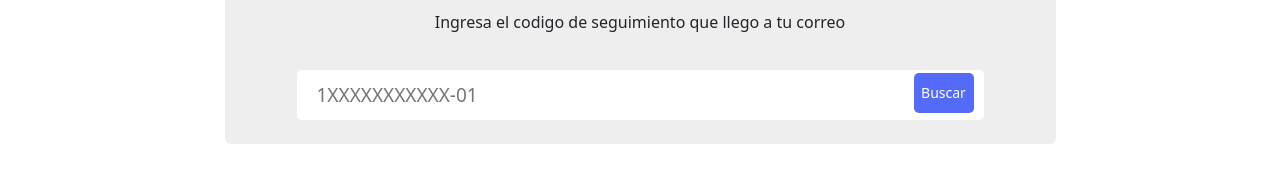
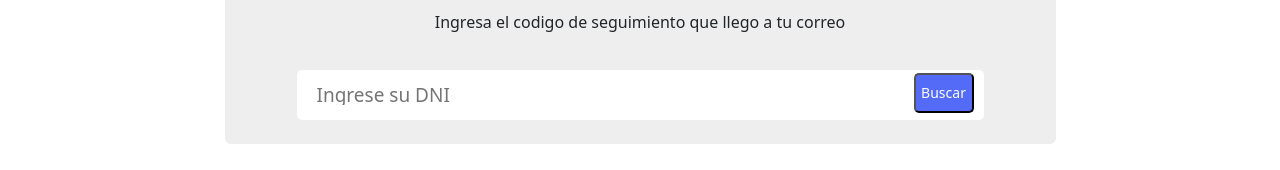
Before and after one commit to IJSagnella/ReactTP, a React (Vite) app in the folder tp-frontend/: page /consulta in a window 1280 px wide. Shown: the part 285-455 px from the top of the page. Built offline with nearby package versions, Linux system fonts and the light colour scheme.

Commit message:
Agrego busqueda de ordenes por dni
Creo botón Buscar y agrego service con petición GET para el backend en el endpoint ordenes para recuperar información por su dni

```diff
--- a/tp-frontend/src/pages/Consulta.jsx
+++ b/tp-frontend/src/pages/Consulta.jsx
@@ -1,7 +1,25 @@
 import '../css/Consulta.css';
+import React, { useState } from 'react';
 import { Pedidos } from '../components/Pedidos';
+import { buscarOrdenesPor } from '../services/OrdenesService';
+
 
 export const Consulta = () => {
+    const [dni, setDni] = useState('');
+    const [listaDeOrdenes, setOrdenes] = useState(null);
+
+    const actualizarDni = (event) => {
+        setDni(event.target.value);
+    };
+
+    const ordenesPor = async (dni) => {
+        try {
+            const resultado = await buscarOrdenesPor(dni);
+            setOrdenes(resultado);
+        } catch (error) {
+            alert(`Error al obtener las ordenes del ${dni}`);
+        }
+    };
 
     return(
         <>
@@ -13,8 +31,21 @@ export const Consulta = () => {
                     <p className="text-center">Ingresa el codigo de seguimiento que llego a tu correo</p>
                     <div className="d-flex justify-content-center px-5">
                         <div className="search">
-                            <input type="text" className="search-input" placeholder="1XXXXXXXXXXX-01" name=""/>
-                            <a href="#" className="search-icon">Buscar</a>
+                            <input
+                            type="number"
+                            value={dni}
+                            onChange={actualizarDni}
+                            className="search-input"
+                            placeholder="Ingrese su DNI"
+                            name=""
+                            />
+                            <button className="search-icon" onClick={() => ordenesPor(dni)}>Buscar</button>
+                            {listaDeOrdenes && (
+                                <div>
+                                    <h2>Orden por Dni: {dni}</h2>
+                                    <pre>{JSON.stringify(listaDeOrdenes, null, 2)}</pre>
+                                </div>
+                            )}
                         </div>
                     </div>
                 </div>
@@ -23,5 +54,5 @@ export const Consulta = () => {
         <Pedidos/>
     </div>
     </>
-    )
+    );
 }
--- /dev/null
+++ b/tp-frontend/src/services/OrdenesService.jsx
@@ -0,0 +1,12 @@
+export const buscarOrdenesPor = async (dni) => {
+    try {
+        const response = await fetch(`http://localhost:8888/ordenes/search/${dni}`);
+        if (!response.ok) {
+            throw new Error(`Error al obtener las ordenes del ${dni}`);
+        }
+        return await response.json();
+    } catch (error) {
+        console.error(`Error en la petición a ordenes:`, error);
+        throw error;
+    }
+};
```
Also changed, not shown: 1 other file (tests, documents, lock files or other folders).
